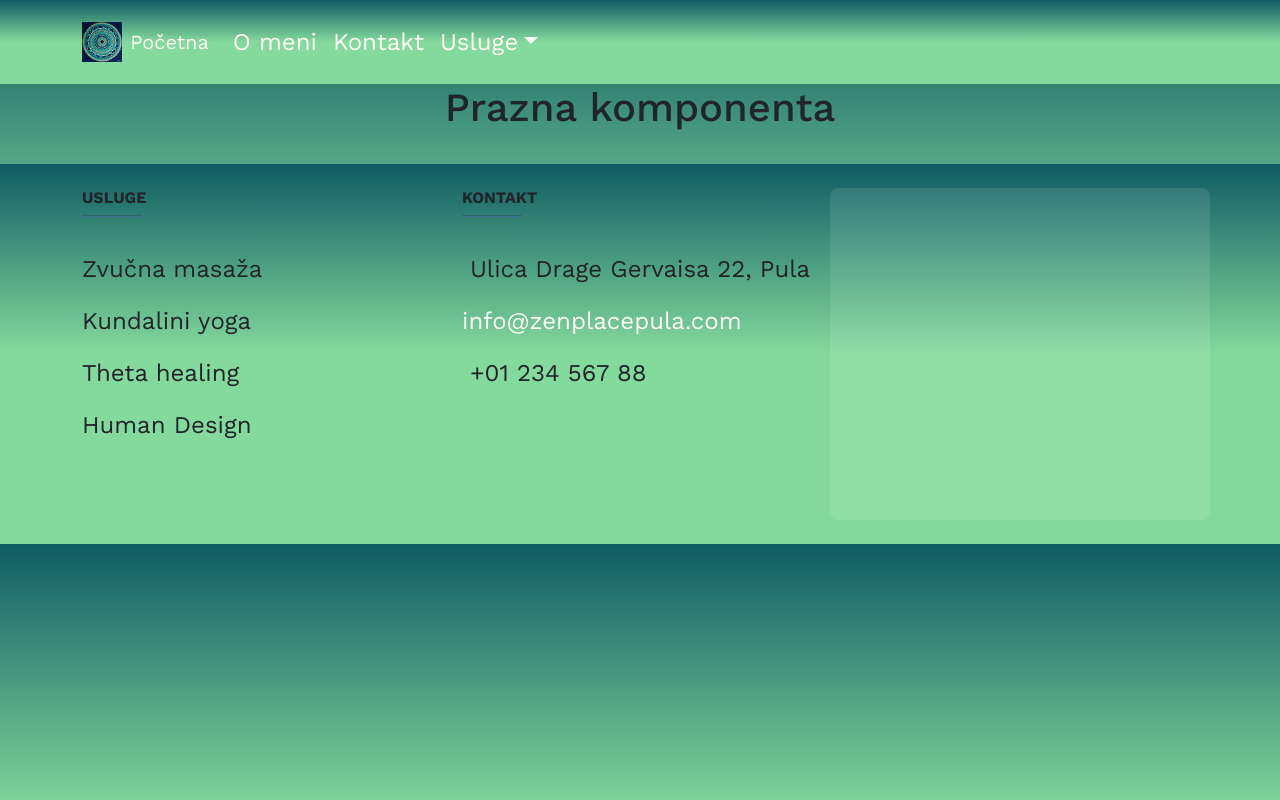
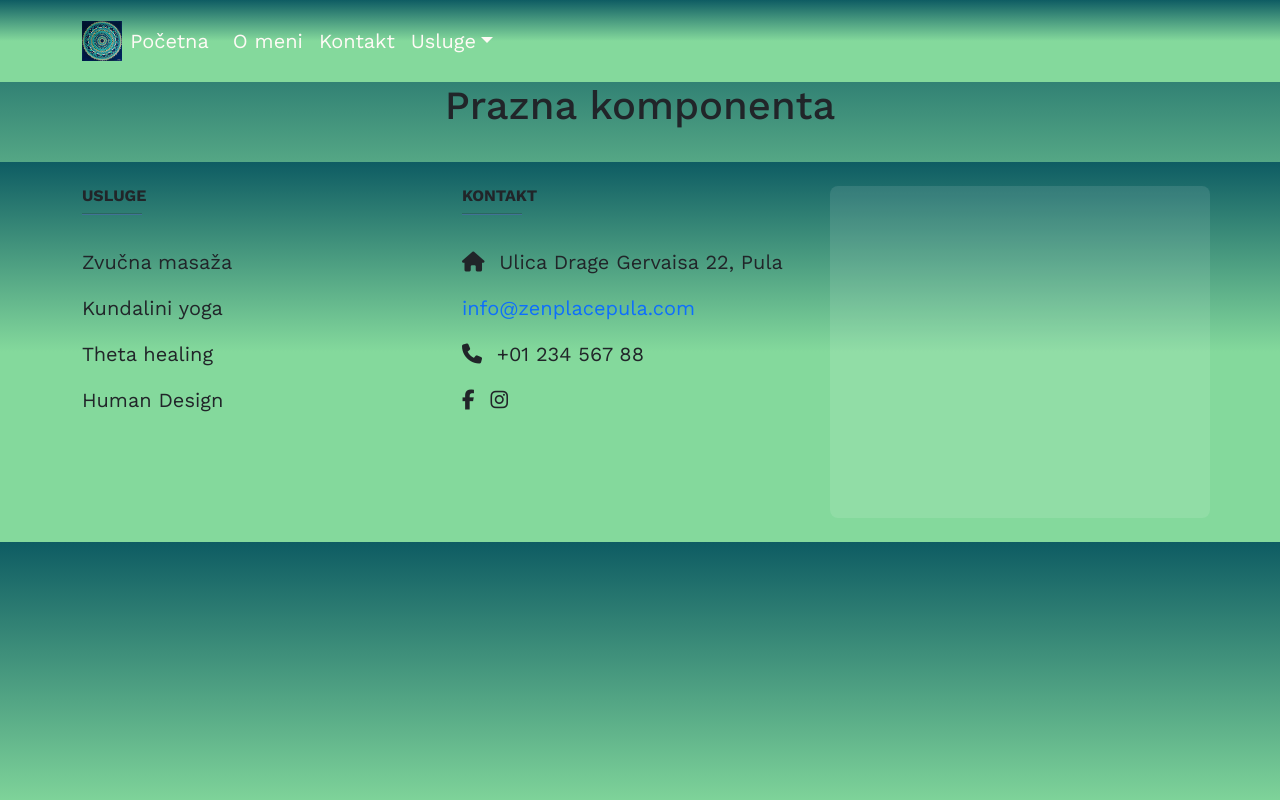
Before and after one commit to MaggieMo42/izm-app, a React (Create React App) app: page /contact in a window 1280 px wide. Built offline with nearby package versions, Linux system fonts and the light colour scheme.

Commit message:
nl mozda

```diff
--- a/package.json
+++ b/package.json
@@ -3,6 +3,10 @@
   "version": "0.1.0",
   "private": true,
   "dependencies": {
+    "@fortawesome/fontawesome-svg-core": "^6.7.2",
+    "@fortawesome/free-brands-svg-icons": "^6.7.2",
+    "@fortawesome/free-regular-svg-icons": "^6.7.2",
+    "@fortawesome/free-solid-svg-icons": "^6.7.2",
     "@testing-library/dom": "^10.4.0",
     "@testing-library/jest-dom": "^6.6.3",
     "@testing-library/react": "^16.3.0",
--- a/public/index.html
+++ b/public/index.html
@@ -3,6 +3,7 @@
   <head>
     <meta charset="utf-8" />
     <link rel="icon" href="%PUBLIC_URL%/favicon.ico" />
+    <script src="https://kit.fontawesome.com/e9bf3467b3.js" crossorigin="anonymous"></script>
     <meta name="viewport" content="width=device-width, initial-scale=1" />
     <meta name="theme-color" content="#000000" />
     <meta
@@ -17,7 +18,13 @@
     <link rel="manifest" href="%PUBLIC_URL%/manifest.json" />
 
     <title>React App</title>
-    <!-- MailerLite Universal -->
+
+
+  </head>
+  <body>
+    <noscript>You need to enable JavaScript to run this app.</noscript>
+    <div id="root"></div>
+
 <script>
     (function(w,d,e,u,f,l,n){w[f]=w[f]||function(){(w[f].q=w[f].q||[])
     .push(arguments);},l=d.createElement(e),l.async=1,l.src=u,
@@ -25,12 +32,6 @@
     (window,document,'script','https://assets.mailerlite.com/js/universal.js','ml');
     ml('account', '1214054');
 </script>
-
-  </head>
-  <body>
-    <noscript>You need to enable JavaScript to run this app.</noscript>
-    <div id="root"></div>
-
-
+<!-- End MailerLite Universal -->
   </body>
 </html>
--- a/src/App.css
+++ b/src/App.css
@@ -4,7 +4,7 @@
 body {
 	font-family: "Work Sans", sans-serif;
 	background: linear-gradient(0deg, rgba(132, 217, 156, 1) 50%, rgba(14, 92, 99, 1) 100%);
-	font-size: 24px;
+	font-size: 20px;
 }
 
 .navbar {
--- a/src/App.js
+++ b/src/App.js
@@ -2,6 +2,7 @@
 import 'bootstrap/dist/css/bootstrap.min.css';
 import './App.css';
 import "slick-carousel/slick/slick.css";
+
 import Header from "./components/sections/Header";
 import Footer from "./components/sections/Footer";
 import Home from "./components/pages/Home";
--- a/src/components/sections/Footer.js
+++ b/src/components/sections/Footer.js
@@ -1,10 +1,19 @@
 import { Link } from 'react-router-dom';
+import { useEffect } from 'react';
 const Footer = () => {
+  useEffect(() => {
+    // Initialize MailerLite form
+    window.ml_webforms2 = window.ml_webforms2 || [];
+    window.ml_webforms2.push({
+      "for_id": "hkz3Np",
+      "div_id": "mlb2-embed"
+    });
+  }, []);
   return (
     <footer className="bg-light text-dark pt-4">
       <div className="container">
         <div className="row">
-          {/* Column 1 */}
+
           <div className="col-md-4 col-lg-4 col-xl-4 mb-4">
             <h6 className="text-uppercase fw-bold">Usluge</h6>
             <hr className="mb-4 mt-0 d-inline-block mx-auto" />
@@ -14,12 +23,12 @@ const Footer = () => {
 <p><Link to="/HumanDesign" className="text-dark">Human Design</Link></p>
           </div>
 
-          {/* Column 2 */}
+
           <div className="col-md-4 col-lg-4 col-xl-4 mb-4">
             <h6 className="text-uppercase fw-bold">Kontakt</h6>
             <hr className="mb-4 mt-0 d-inline-block mx-auto" />
             <p><i className="fas fa-home me-2"></i> Ulica Drage Gervaisa 22, Pula</p>
-            <p><a href="mailto:info@zenplacepula.com" className="creamtext">info@zenplacepula.com</a></p>
+            <p><a href="mailto:info@zenplacepula.com" className="link">info@zenplacepula.com</a></p>
             <p><i className="fas fa-phone me-2"></i> +01 234 567 88</p>
             <p>
               <a
@@ -40,9 +49,9 @@ const Footer = () => {
               </a>
             </p>
           </div>
-          {/* Column 3 */}
+
           <div className="col-md-4 col-lg-4 col-xl-4 mb-4 newsletter">
-  <div className="ml-embedded" data-form="hkz3Np"></div>
+  <div class="ml-embedded" data-form="hkz3Np"></div>
         </div>
       </div>
       </div>
--- a/src/components/sections/HeroSlider.js
+++ b/src/components/sections/HeroSlider.js
@@ -21,7 +21,7 @@ const HeroSlider = () => {
 
       <div className="hero-text">
         <h1 className="creamtext">Zen Place Pula</h1>
-        <p>Dobro došli u vašu oazu mira</p>
+        <p>Dobrodošli u vašu oazu mira</p>
       </div>
     </div>
   );
```
Also changed, not shown: 1 other file (tests, documents, lock files or other folders).
